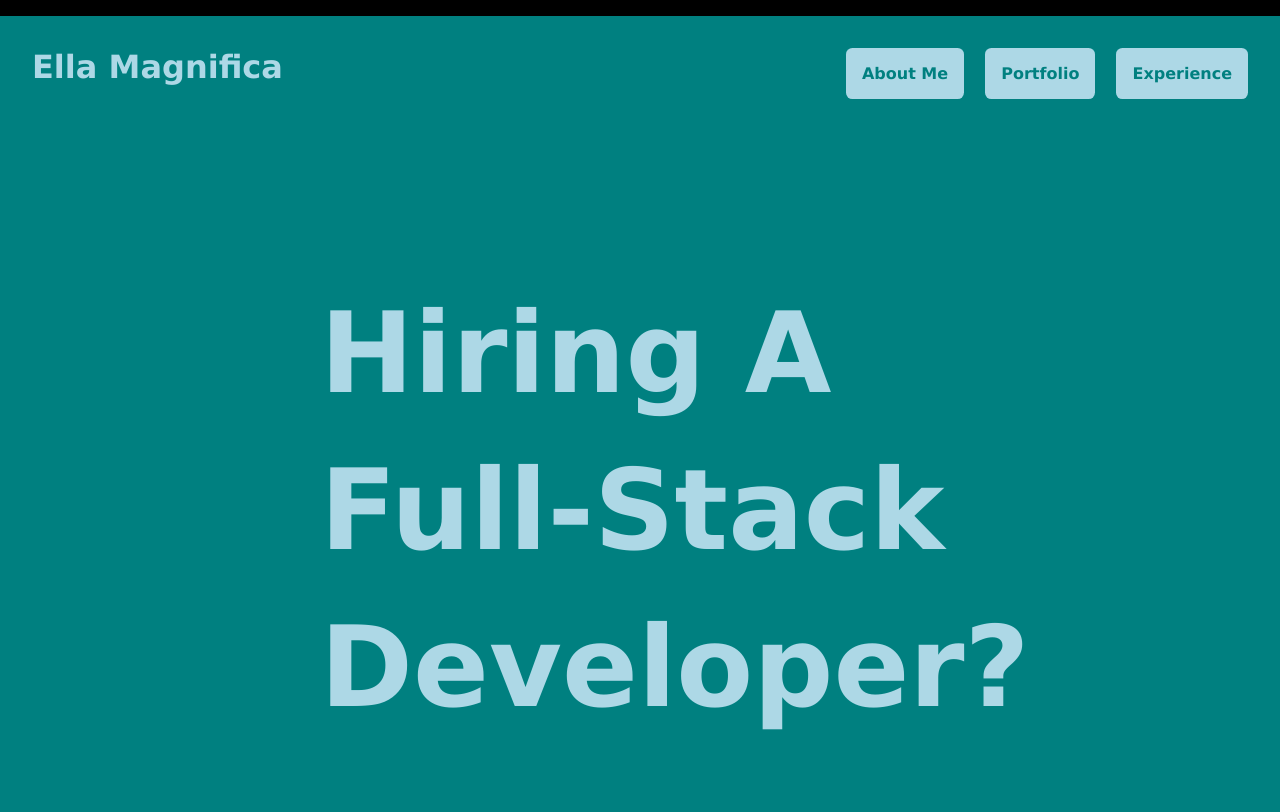
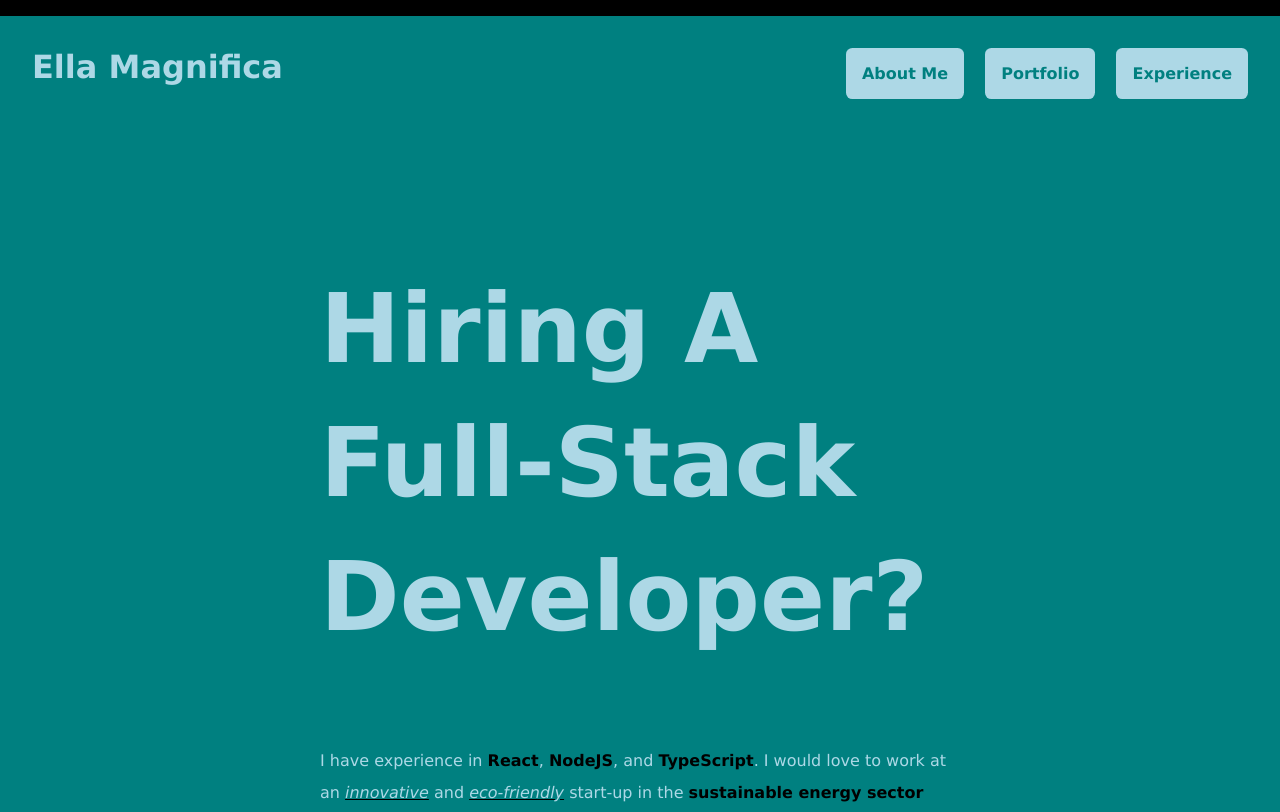
Before and after one commit to mbalabanov/fundamentalscamp, a plain HTML site: page index.html in a window 1280 px wide. Shown: the top 812 px of the page. Drawn offline with Linux system fonts and the light colour scheme.

Commit message:
Corrects font size of h1

```diff
--- a/css/styles.css
+++ b/css/styles.css
@@ -26,7 +26,7 @@ body {
 
 .callout h1 {
     color: lightblue;
-    font-size: 700%;
+    font-size: 600%;
     line-height: 1.4;
 }
 
```
